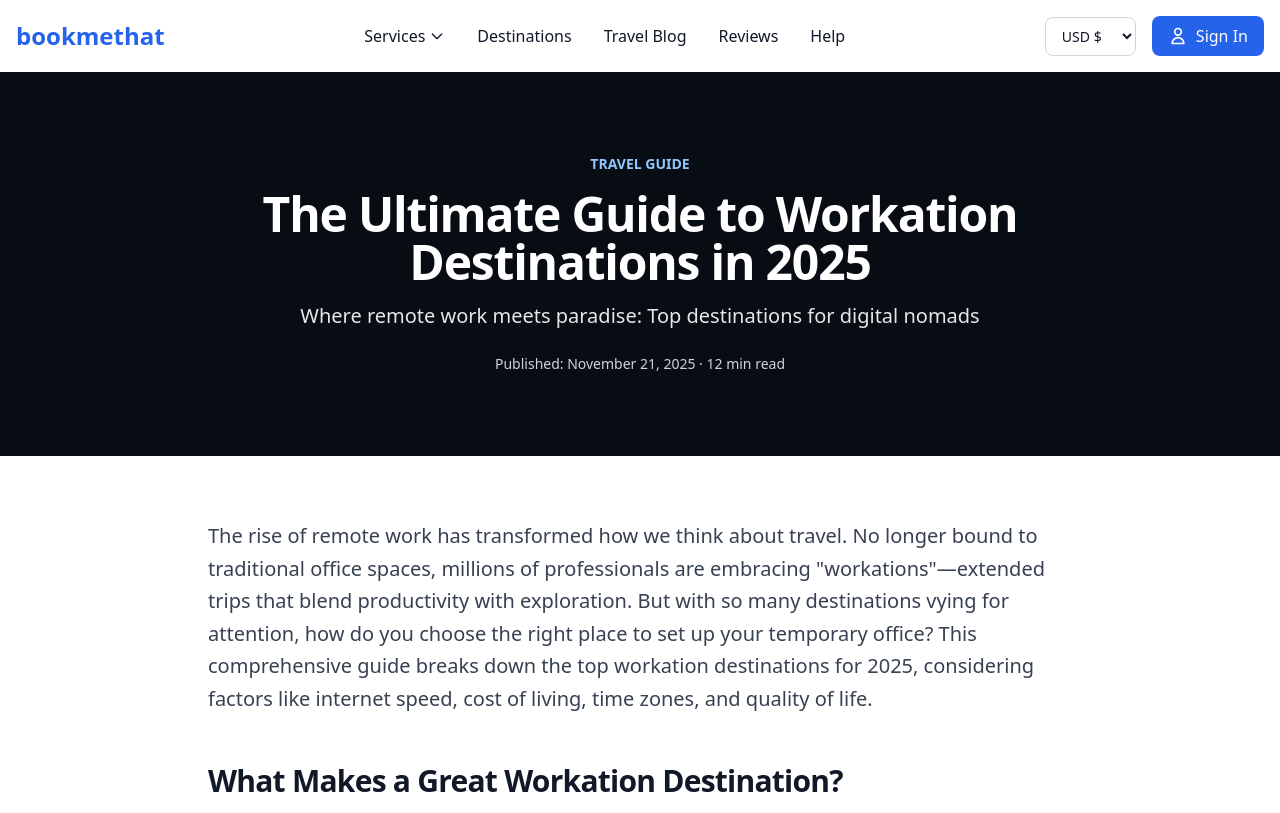
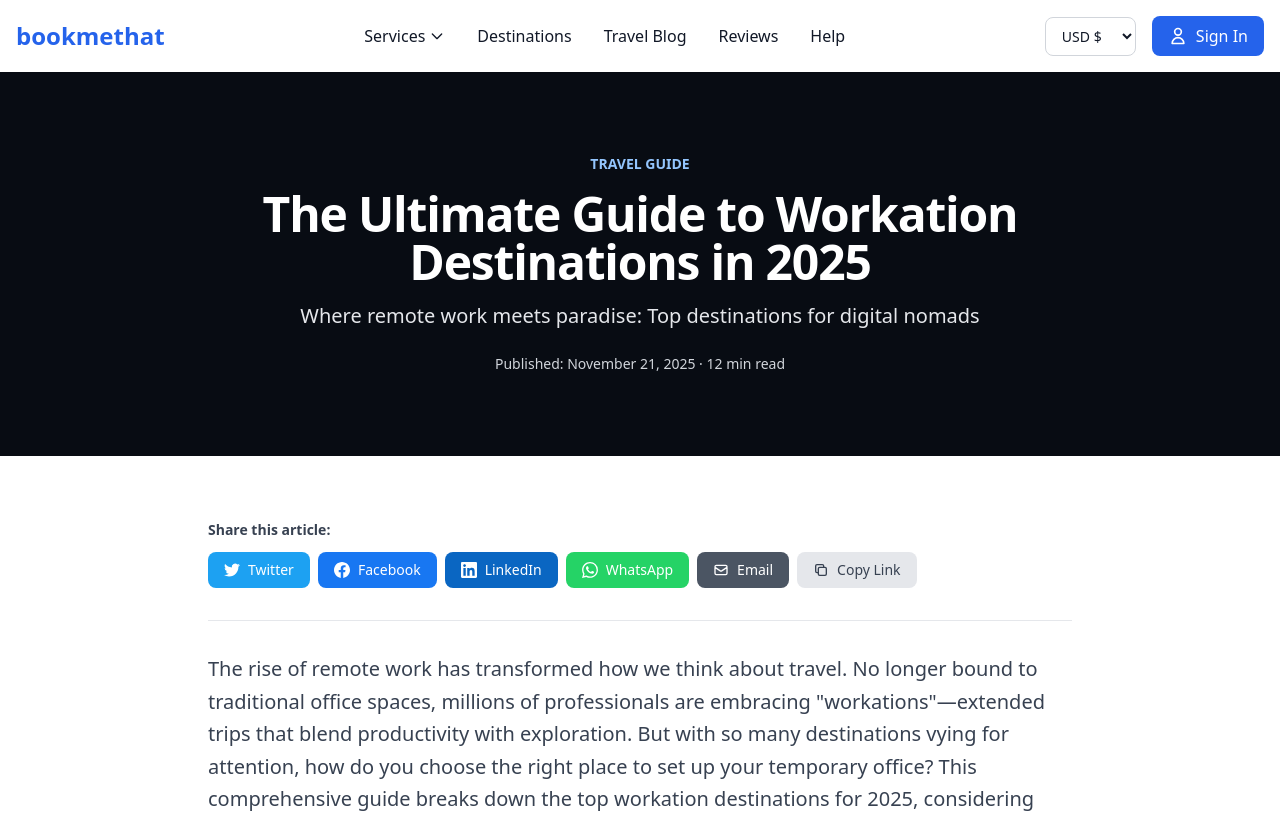
Before and after one commit to FazalShahidLatif/bookmethat, a Next.js app in the folder frontend/: page /blog/workation-destinations-2025 in a window 1280 px wide. Shown: the top 813 px of the page. Built offline with nearby package versions, Linux system fonts and the light colour scheme; no server answers.

Commit message:
Add SocialShareButtons rendering to workation blog post (1/10 complete)

```diff
--- a/frontend/src/app/blog/workation-destinations-2025/page.tsx
+++ b/frontend/src/app/blog/workation-destinations-2025/page.tsx
@@ -48,6 +48,11 @@ export default function WorkationGuidePage() {
 
       {/* Content */}
       <div className="max-w-4xl mx-auto px-4 py-16">
+        {/* Social Share Buttons */}
+        <div className="mb-8 pb-8 border-b border-gray-200">
+          <SocialShareButtons url={pageUrl} title={pageTitle} />
+        </div>
+
         <div className="prose prose-lg max-w-none">
           <p className="text-xl text-gray-700 mb-8 leading-relaxed">
             The rise of remote work has transformed how we think about travel. No longer bound to traditional office spaces, millions of professionals are embracing "workations"—extended trips that blend productivity with exploration. But with so many destinations vying for attention, how do you choose the right place to set up your temporary office? This comprehensive guide breaks down the top workation destinations for 2025, considering factors like internet speed, cost of living, time zones, and quality of life.
```
